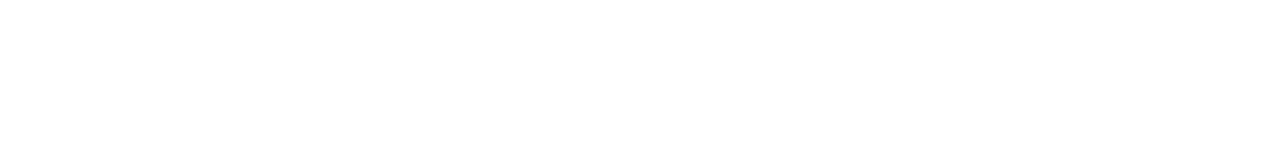
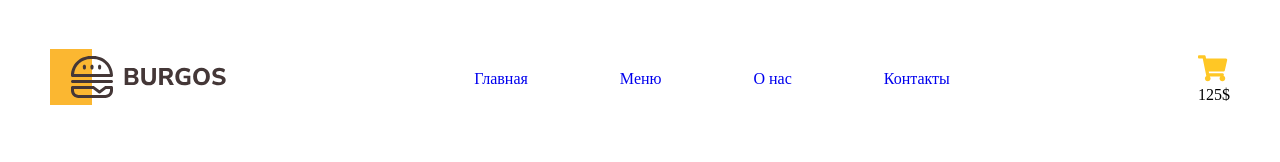
Before and after one commit to ourcompan1/test, a plain HTML site: page index.html in a window 1280 px wide. Drawn offline with Linux system fonts and the light colour scheme.

Commit message:
сделал header-top(почти)

```diff
--- a/index.html
+++ b/index.html
@@ -4,8 +4,39 @@
     <meta charset="UTF-8">
     <meta name="viewport" content="width=device-width, initial-scale=1.0">
     <title>testBURGOS</title>
+    <link rel="preconnect" href="https://fonts.googleapis.com">
+    <link rel="preconnect" href="https://fonts.gstatic.com" crossorigin>
+    <link href="https://fonts.googleapis.com/css2?family=Lato:wght@400;700&family=Nunito+Sans:wght@600;700;800;900&family=Open+Sans:wght@400;600;700&display=swap" rel="stylesheet">
     <link rel="stylesheet" href="style/style.css">
 </head>
 <body>
+  <header>
+<div class="header-top">
+  <div class="container">
+    <div class="top">
+         <a href="#" class="top-logo">
+    <img src="img/Logo (1).svg" alt="logo">
+          </a>
+    <ul class="top-menu">
+       <li class="top-item"><a href="#" class="top-link">Главная</a></li>
+       <li class="top-item"><a href="#" class="top-link">Меню</a></li>
+       <li class="top-item"><a href="#" class="top-link">О нас</a></li>
+       <li class="top-item"><a href="#" class="top-link">Контакты</a></li>
+     </ul>
+    <div class="basket">
+      <img src="img/shopping-cart.svg" alt="basket">
+      <p>125$</p>
+      </div>
+    </div>
+  </div>
+</div>
+<div class="header-menu">
+
+</div>
+  </header>
+  <section></section>
+  <section></section>
+  <section></section>
+  <footer></footer>
 </body>
 </html>
--- a/style/style.css
+++ b/style/style.css
@@ -1,16 +1,43 @@
-*{
+* {
     padding: 0;
     margin: 0;
 }
-h1,h2,h3,h4{
+h1,h2,h3,h4 {
     padding: 0;
     margin: 0;
 }
-ul,ol{
+ul,ol {
     padding: 0;
     margin: 0;
     list-style: none;
 }
-a{
+a {
     text-decoration: none;
 }
+.container {
+    max-width: 1180px;
+    margin: 0 auto;
+}
+.header-top {
+}
+.top {
+    padding:24px 0;
+    display: flex;
+    justify-content: space-between;
+    align-items: center;
+}
+.top-logo {
+
+}
+.top-item {
+    margin: 46px;
+
+}
+.top-menu {
+    display: flex;
+
+
+}
+.top-link {
+
+}
```
Also changed, not shown: img/Logo (1).svg (added), img/shopping-cart.svg (added).
